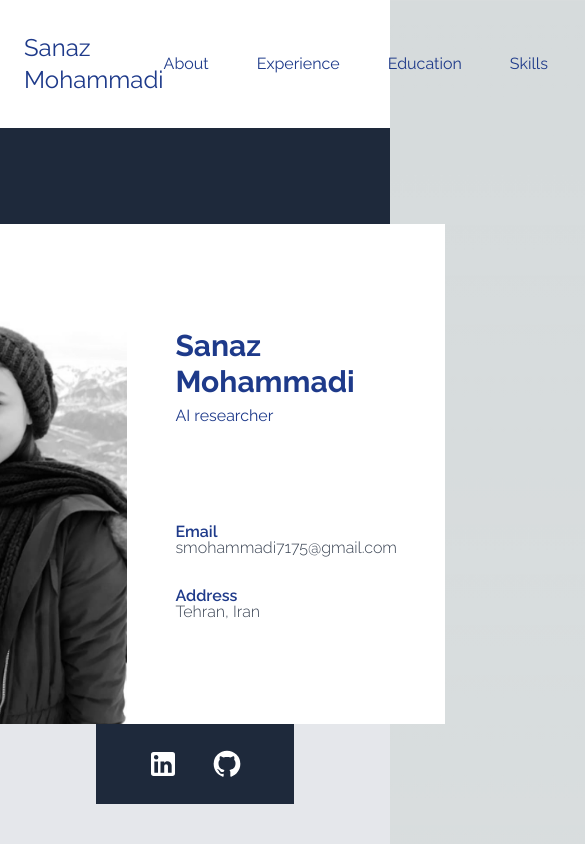
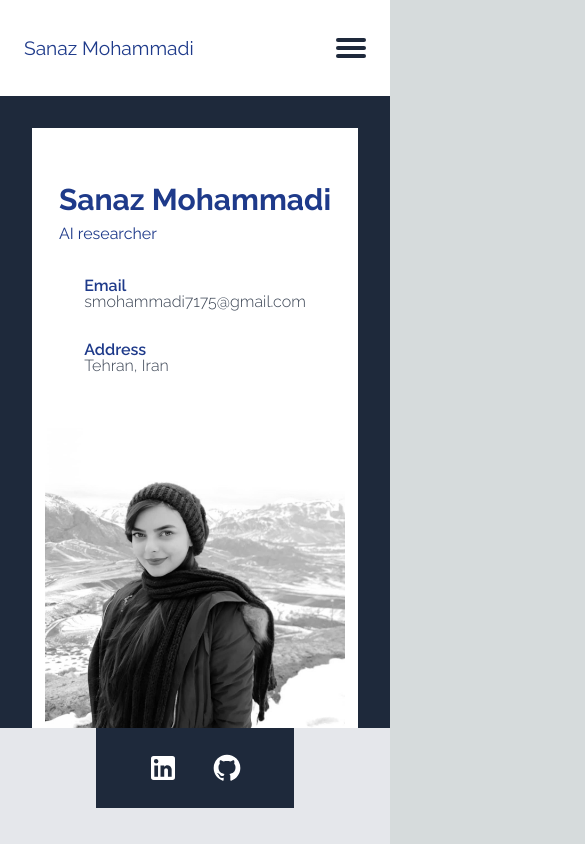
Before and after one commit to smohammadi96/smohammadi96, a Next.js app: page /smohammadi96/ in a window 390 px wide. Shown: the top 844 px of the page, 585 px wide, since content can reach past the window. Built offline with nearby package versions, Linux system fonts and the light colour scheme.

Commit message:
Add responsivity

```diff
--- a/app/globals.css
+++ b/app/globals.css
@@ -58,3 +58,193 @@ ol li {
 ol li > ol li {
   list-style-type: circle;
 }
+
+.menu-button-container {
+  display: none;
+  height: 100%;
+  width: 30px;
+  cursor: pointer;
+  flex-direction: column;
+  justify-content: center;
+  align-items: center;
+}
+
+#menu-toggle {
+  display: none;
+}
+
+.menu-button,
+.menu-button::before,
+.menu-button::after {
+  display: block;
+  background-color: rgb(30 41 59 / var(--tw-bg-opacity));
+  position: absolute;
+  height: 4px;
+  width: 30px;
+  transition: transform 400ms cubic-bezier(0.23, 1, 0.32, 1);
+  border-radius: 2px;
+}
+
+.menu-button::before {
+  content: "";
+  margin-top: -8px;
+}
+
+.menu-button::after {
+  content: "";
+  margin-top: 8px;
+}
+
+#menu-toggle:checked + .menu-button-container .menu-button::before {
+  margin-top: 0px;
+  transform: rotate(405deg);
+}
+
+#menu-toggle:checked + .menu-button-container .menu-button {
+  background: rgba(255, 255, 255, 0);
+}
+
+#menu-toggle:checked + .menu-button-container .menu-button::after {
+  margin-top: 0px;
+  transform: rotate(-405deg);
+}
+
+@media (max-width: 1000px) {
+  .profile-image {
+    width: 300px !important;
+    height: 300px !important;
+  }
+
+  .introduction {
+    width: 300px !important;
+    height: 300px !important;
+  }
+
+  .menu {
+    gap: 1rem !important;
+  }
+
+  .gap-24 {
+    gap: 2rem !important;
+  }
+}
+
+@media (max-width: 700px) {
+  .menu-button-container {
+    display: flex;
+  }
+
+  .menu {
+    display: none;
+    position: absolute;
+    top: 100%;
+
+    left: 0;
+    flex-direction: column;
+    width: 100%;
+    justify-content: center;
+    align-items: center;
+  }
+
+  #menu-toggle ~ .menu li {
+    height: 0;
+    margin: 0;
+    padding: 0;
+    border: 0;
+    transition: height 400ms cubic-bezier(0.23, 1, 0.32, 1);
+  }
+
+  #menu-toggle:checked ~ .menu {
+    display: block;
+  }
+
+  #menu-toggle:checked ~ .menu li {
+    border: 1px solid #333;
+    height: 2.5em;
+    padding: 0.5em;
+    transition: height 400ms cubic-bezier(0.23, 1, 0.32, 1);
+  }
+
+  .menu > li {
+    display: flex;
+    justify-content: center;
+    margin: 0;
+    padding: 0.5em 0;
+    width: 100%;
+    color: white;
+    background-color: rgb(30 41 59 / var(--tw-bg-opacity));
+  }
+
+  .menu > li:not(:last-child) {
+    border-bottom: 1px solid #444;
+  }
+
+  .p-24 {
+    padding: 2rem !important;
+  }
+
+  .pb-0 {
+    padding-bottom: 0 !important;
+  }
+
+  .gap-24 {
+    gap: 2rem !important;
+  }
+
+  .whitespace-nowrap {
+    white-space: normal !important;
+  }
+}
+
+@media (max-width: 600px) {
+  .article-div {
+    flex-direction: column-reverse;
+    width: 100%;
+  }
+
+  .introduction {
+    width: 100% !important;
+    height: 300px !important;
+    gap: 2rem !important;
+    padding-bottom: 0;
+    padding: 1rem !important;
+  }
+
+  .education-section {
+    width: 100% !important;
+  }
+
+  h3 {
+    font-size: 1.3rem !important;
+  }
+
+  .profile-image {
+    height: 300px !important;
+  }
+
+  h3 {
+    font-size: 1.2rem !important;
+  }
+}
+
+@media (max-width: 388px) {
+  h3 {
+    font-size: 1rem !important;
+  }
+
+  h1 {
+    font-size: 1.5rem !important;
+  }
+
+  .p-12 {
+    padding: 1rem !important;
+  }
+
+  .profile-image {
+    width: 300px !important;
+  }
+
+  .text-4xl {
+    font-size: 2rem !important;
+  }
+}
--- a/app/page.tsx
+++ b/app/page.tsx
@@ -4,16 +4,23 @@ import { HeaderedSection } from "@/components/section";
 import Timeline from "@/components/timeline";
 import Skills from "@/components/skills";
 import Projects from "@/components/projects";
-
+// import '../.next/static/css/app/page.css'
 import { education, experiences, projects } from "./data";
 
 export default function Home() {
   return (
     <main className="flex min-h-screen flex-col items-center justify-between">
-      <nav className="w-full flex justify-start items-center bg-white p-6 py-8 text-blue-900 sticky top-0 z-10 dark:bg-gray-950 dark:text-blue-400">
+      <nav className="w-full flex justify-center items-center bg-white p-6 py-8 text-blue-900 sticky top-0 z-10 dark:bg-gray-950 dark:text-blue-400 relative">
+        <div className="container flex justify-around ">
+          <div className="w-[50%]">
             <h3 className="text-2xl">Sanaz Mohammadi</h3>
-        <div className="w-max grow" />
-        <ul className="flex justify-start items-center gap-12">
+          </div>
+          <div className="flex justify-end items-center gap-12 w-[50%]">
+            <input id="menu-toggle" type="checkbox" />
+            <label className="menu-button-container" htmlFor="menu-toggle">
+              <div className="menu-button"></div>
+            </label>
+            <ul className="flex justify-start items-center gap-12 menu">
               {["About", "Experience", "Education", "Skills", "Projects"].map(
                 (item, idx) => (
                   <li key={idx} className="hover:opacity-70">
@@ -22,21 +29,23 @@ export default function Home() {
                 )
               )}
             </ul>
+          </div>
+        </div>
       </nav>
 
       <article className="w-full flex flex-col justify-center items-center gap-4 bg-slate-800 text-blue-900 p-24 pb-0">
-        <div className="bg-white flex dark:bg-gray-900 dark:text-blue-400">
+        <div className=" bg-white flex dark:bg-gray-900 dark:text-blue-400 items-center article-div">
           <div className="grayscale hover:grayscale-0">
             {/* eslint-disable-next-line @next/next/no-img-element */}
             <Image
-              className="object-cover w-[500px] h-[500px]"
+              className="object-cover w-[500px] h-[500px] profile-image"
               src="/smohammadi96/profile.png"
               width={500}
               height={500}
               alt="Picture of Sanaz Mohammadi"
             />
           </div>
-          <div className="flex flex-col justify-center items-start p-12 w-[500px] h-[500px] gap-24">
+          <div className="flex flex-col justify-center items-center p-12 w-[500px] h-[500px] gap-24 introduction">
             <div className="flex flex-col gap-1">
               <h1 className="font-bold text-3xl">Sanaz Mohammadi</h1>
               <p className="">AI researcher</p>
--- a/components/section.tsx
+++ b/components/section.tsx
@@ -26,12 +26,12 @@ export function HeaderedSection({
       )}
     >
       <section className="flex justify-center border-b border-gray-300 p-4">
-        <h3 className="text-[var(--text)] font-bold text-3xl uppercase">
+        <h3 className="text-[var(--text)] font-bold text-3xl uppercase px-4 lg:px-0">
           {header}
         </h3>
       </section>
 
-      <section className="flex flex-col items-center justify-start w-2/3">
+      <section className="flex flex-col items-center justify-start w-2/3 education-section">
         {children}
       </section>
     </article>
--- a/components/timeline.tsx
+++ b/components/timeline.tsx
@@ -35,7 +35,7 @@ export function TimelineStep({
   return (
     <li className="mb-10 ml-4 relative">
       <div className="w-ull flex justify-center items-start">
-        <div className="flex flex-col gap-3 w-1/2 items-end p-12 py-6 justify-center sticky top-20">
+        <div className="flex gap-3 w-1/5 items-center p-2 ps-6 justify-center sticky top-20 lg:w-1/2 [writing-mode:vertical-rl] lg:[writing-mode:unset] lg:flex-col lg:items-end lg:p-12 lg:py-6 lg:ps-0">
           <time className="mb-1 text-sm font-normal leading-none text-gray-400 dark:text-gray-500">
             {time}
           </time>
@@ -46,7 +46,7 @@ export function TimelineStep({
           </p>
         </div>
 
-        <div className="border-left relative flex flex-col gap-3 w-1/2 p-12 py-6 font-normal">
+        <div className="border-left relative flex flex-col gap-3 w-4/5 p-6 font-normal lg:w-1/2 lg:p-12 lg:py-6">
           <div className="absolute w-3 h-3 bg-gray-200 rounded-full mt-1.5 -left-1.5 border border-white dark:border-gray-900 dark:bg-gray-700"></div>
 
           <h3 className="text-lg font-semibold text-gray-900 dark:text-white">
--- a/package.json
+++ b/package.json
@@ -18,10 +18,10 @@
     "dedent": "^1.5.1",
     "eslint": "8.46.0",
     "eslint-config-next": "13.4.13",
-    "next": "13.4.13",
+    "next": "^13.4.13",
     "postcss": "8.4.27",
-    "react": "18.2.0",
-    "react-dom": "18.2.0",
+    "react": "^18.2.0",
+    "react-dom": "^18.2.0",
     "react-markdown": "^8.0.7",
     "tailwind-merge": "^1.14.0",
     "tailwindcss": "3.3.3",
```
Also changed, not shown: 1 other file (tests, documents, lock files or other folders). Lines whose indentation alone changed are shown as unchanged.
